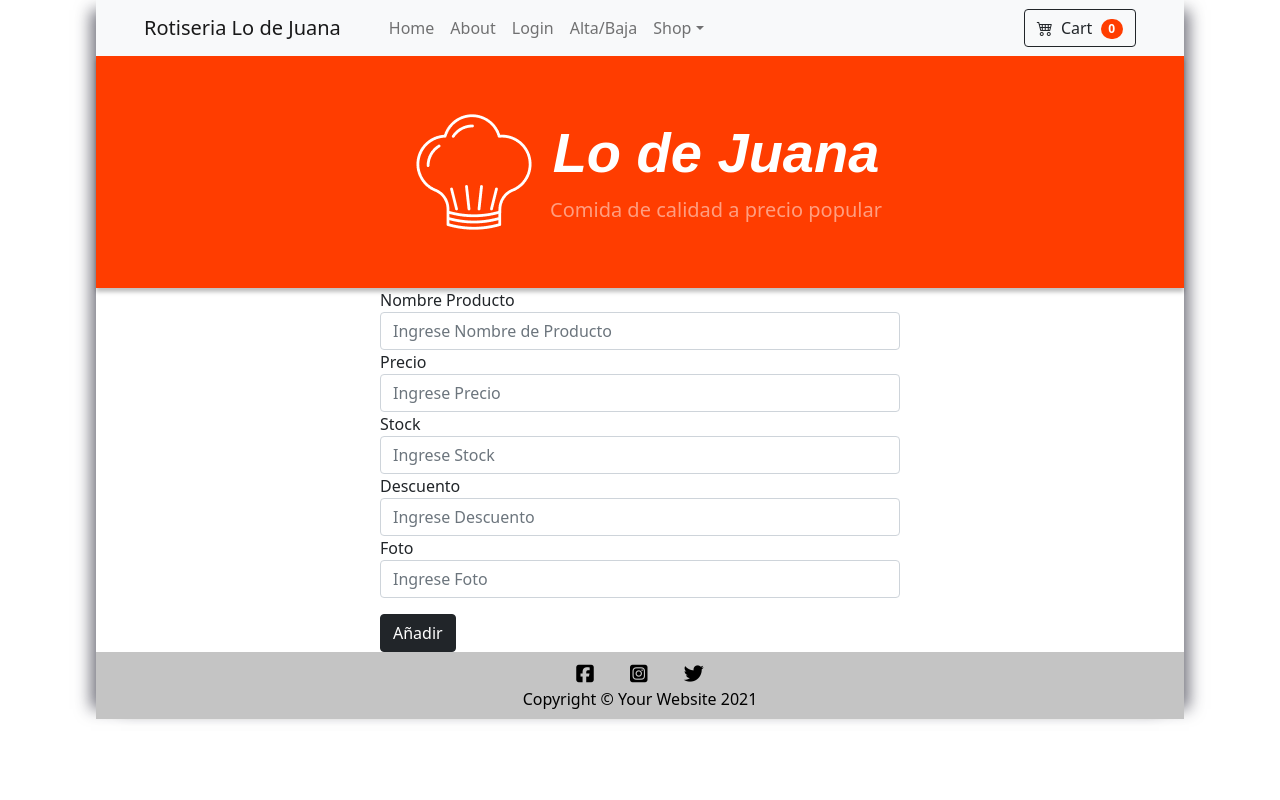
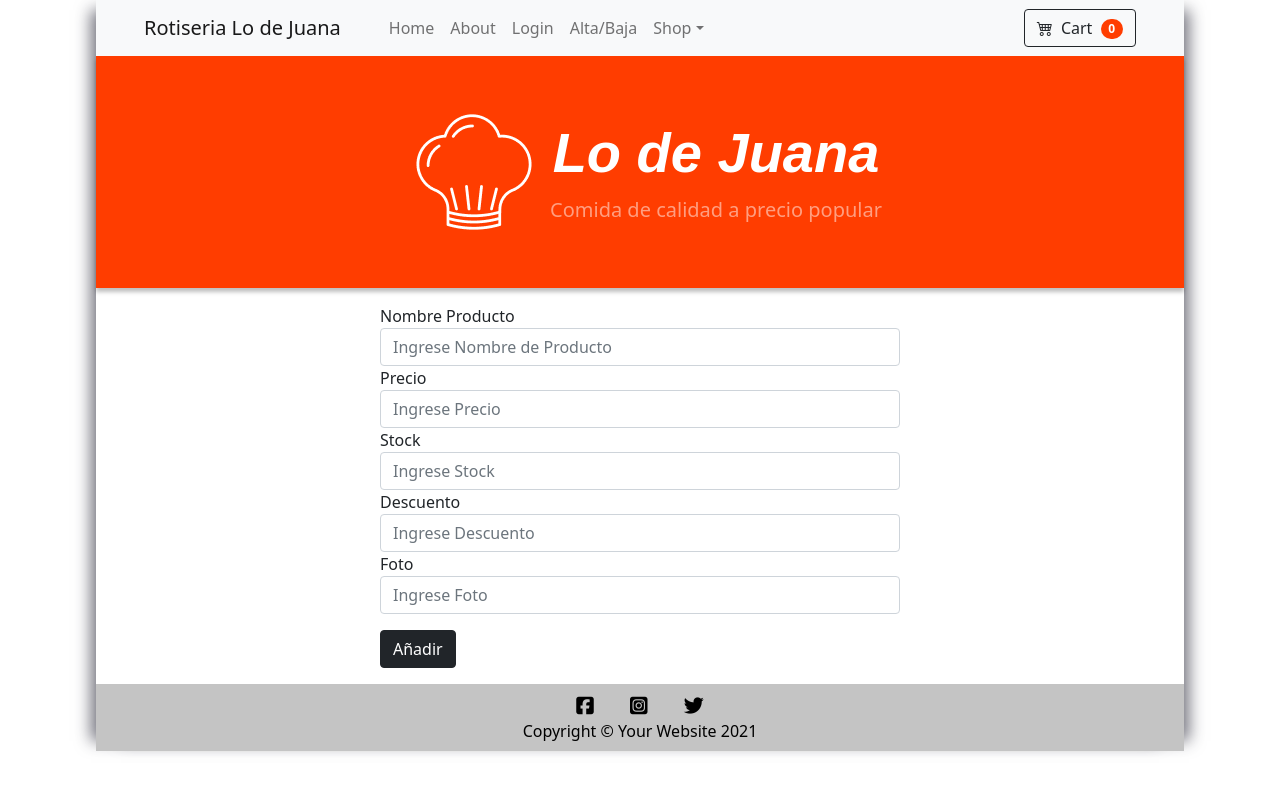
Before and after one commit to Sencahe/Restaurante-ifts, a Flask app: page /admin/alta in a window 1280 px wide. Run offline with Flask 2, Linux system fonts and the light colour scheme; some libraries are stand-ins or nearby versions; some web fonts are replaced.

Commit message:
pequeños ajustes graficos

```diff
--- a/Vistas/alta_baja.html
+++ b/Vistas/alta_baja.html
@@ -2,7 +2,9 @@
 {% block base %}
 
 <div class="container_alta">
+  <div class="separador"></div>
   <a type="submit" class="btn btn-dark text-center " href="/admin/alta">Añadir Producto</a>
+  <div class="separador"></div>
   <table class="table">
     <thead>
       <tr>
--- a/Vistas/templates/productoForm.html
+++ b/Vistas/templates/productoForm.html
@@ -1,6 +1,6 @@
 {% extends 'templates/base.html' %}
 {% block base %}
-
+<div class="separador"></div>
                 <form class="justify-content-center container col-6 pt-10" action="{{'/admin/update' if isUpdate else '/admin/alta'}}" method="POST">
                     <div class="form-group pt-0">
                         <label for="nombre">Nombre Producto</label>
@@ -27,5 +27,6 @@
                      {% endif %}
                    <button type="submit" class="btn btn-dark text-center mt-3">{{ 'Actualizar' if isUpdate else 'Añadir'}}</button>
                 </form>
+                <div class="separador"></div>
 
 {% endblock base %}
```
